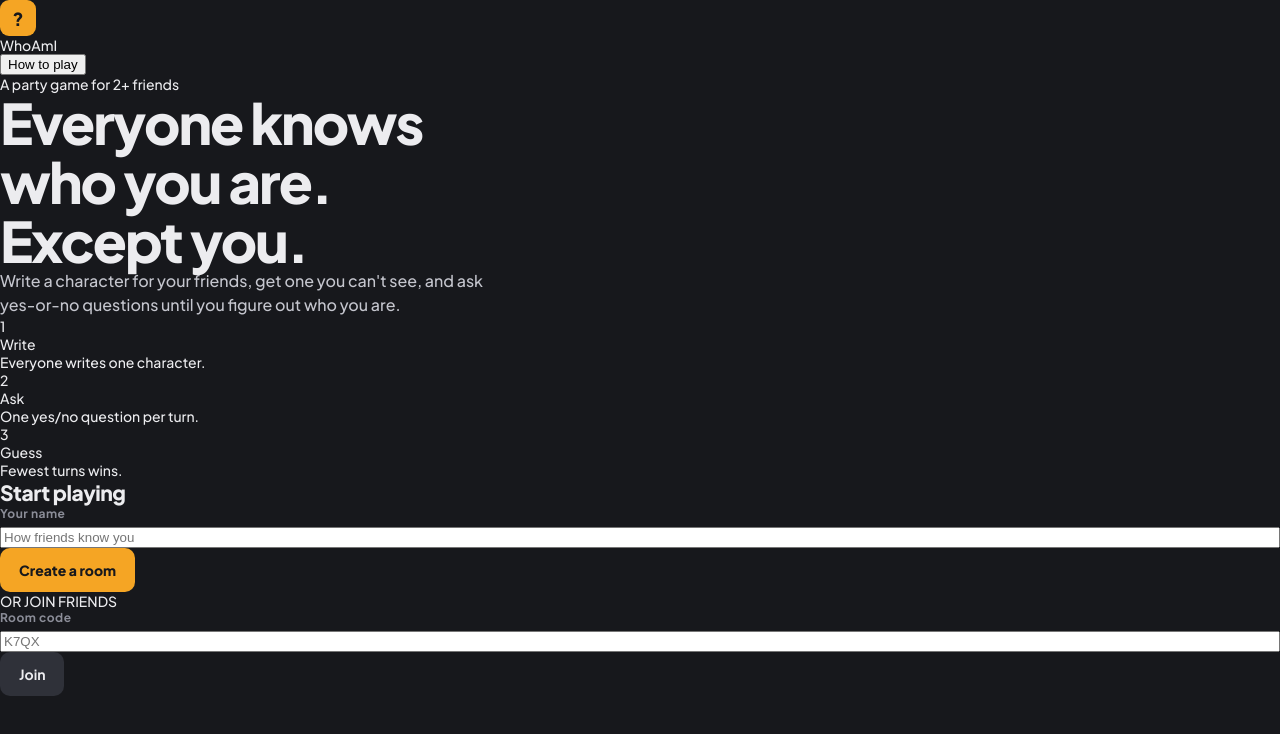
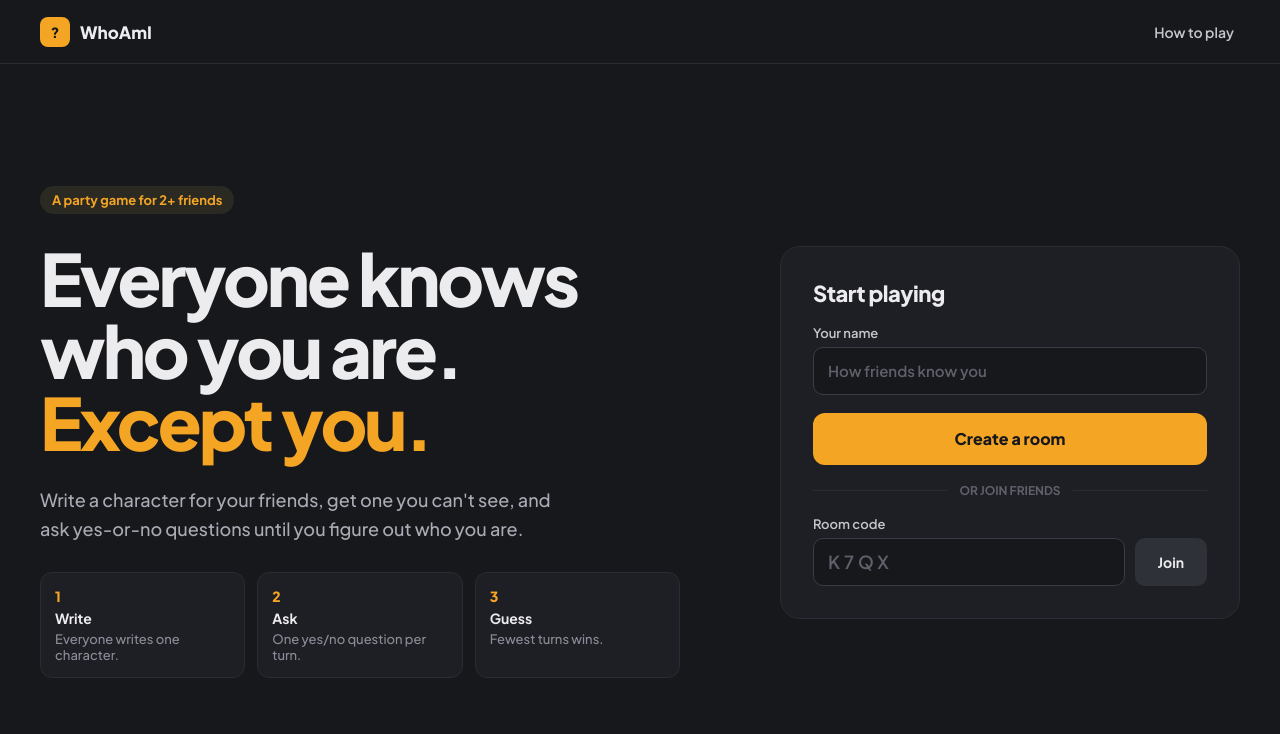
Before and after one commit to PauloDuarteOliveira/whoami, an Angular app: page /#/ in a window 1280 px wide. Shown: the top 734 px of the page. Built offline with nearby package versions, Linux system fonts and the light colour scheme.

Commit message:
style(home): apply the design styles to the home page

```diff
--- a/src/app/pages/home/home.css
+++ b/src/app/pages/home/home.css
@@ -1,57 +1,147 @@
-.home {
-  min-height: 100vh;
-  display: flex;
-  flex-direction: column;
-  align-items: center;
-  justify-content: center;
-  gap: 22px;
-  padding: 40px 16px;
-  text-align: center;
-}
-
-.brand {
+.top {
+  height: 64px;
+  padding: 0 40px;
   display: flex;
   align-items: center;
   gap: 10px;
+  border-bottom: 1px solid var(--border);
 }
 
 .logo {
-  width: 36px;
-  height: 36px;
-  border-radius: 9px;
+  width: 30px;
+  height: 30px;
+  border-radius: 8px;
   background: var(--accent);
   color: var(--bg);
   font-weight: 800;
-  font-size: 18px;
   display: flex;
   align-items: center;
   justify-content: center;
 }
 
-.name { font-weight: 800; font-size: 20px; }
+.brand { font-weight: 800; font-size: 17px; }
+
+.how {
+  margin-left: auto;
+  border: none;
+  background: none;
+  color: var(--text-2);
+  font: 600 14px var(--font);
+  cursor: pointer;
+}
+
+.how:hover { color: var(--text); }
+
+.layout {
+  min-height: calc(100vh - 64px);
+  max-width: 1280px;
+  margin: 0 auto;
+  padding: 40px;
+  display: grid;
+  grid-template-columns: minmax(0, 1fr) 460px;
+  gap: 80px;
+  align-items: center;
+}
+
+.about { display: flex; flex-direction: column; gap: 28px; }
+
+.pill {
+  align-self: flex-start;
+  padding: 6px 12px;
+  border-radius: 20px;
+  background: #2B2A22;
+  color: var(--accent);
+  font-weight: 700;
+  font-size: 13px;
+}
 
 h1 {
-  font-size: clamp(34px, 5vw, 56px);
-  letter-spacing: -2px;
-  line-height: 1.05;
+  font-size: clamp(44px, 6vw, 72px);
+  line-height: 1;
+  letter-spacing: -3px;
 }
 
+.accent { color: var(--accent); }
+
 .lead {
+  margin: 0;
   max-width: 520px;
-  margin: 0;
-  color: var(--text-2);
-  font-size: 16px;
-  line-height: 1.5;
+  font-size: 18px;
+  line-height: 1.6;
+  color: #A9ABB5;
 }
 
-.actions {
-  display: flex;
+.rules {
+  display: grid;
+  grid-template-columns: repeat(3, minmax(0, 1fr));
   gap: 12px;
-  flex-wrap: wrap;
-  justify-content: center;
+  max-width: 640px;
+  scroll-margin-top: 24px;
 }
 
-.actions .btn { height: 50px; padding: 0 26px; font-size: 15px; }
+.rule {
+  padding: 14px;
+  border-radius: 12px;
+  background: var(--surface);
+  border: 1px solid var(--border);
+}
 
-.status { margin: 0; font-size: 13px; color: var(--muted); }
-.ok { color: var(--yes); }
+.num { font-weight: 800; color: var(--accent); }
+.rule-title { font-weight: 700; margin: 4px 0; }
+.rule-text { font-size: 13px; color: var(--muted); }
+
+.play {
+  border-radius: 20px;
+  background: var(--surface);
+  border: 1px solid var(--border);
+  padding: 32px;
+  display: flex;
+  flex-direction: column;
+  gap: 18px;
+}
+
+.play h2 { font-size: 22px; }
+
+.play .field label { font-size: 13px; font-weight: 600; color: var(--text-2); letter-spacing: 0; }
+
+.box {
+  height: 48px;
+  padding: 0 14px;
+  border-radius: 10px;
+  border: 1px solid var(--border-strong);
+  background: var(--bg);
+  color: var(--text);
+  font: 600 15px var(--font);
+}
+
+.box::placeholder { color: var(--faint); }
+.box:focus { outline: none; border-color: var(--accent); }
+.box.ng-invalid.ng-touched { border-color: var(--no); }
+
+.code { font-size: 18px; letter-spacing: 4px; text-transform: uppercase; }
+
+.create { height: 52px; border-radius: 12px; font-size: 16px; }
+
+.or {
+  display: flex;
+  align-items: center;
+  gap: 12px;
+  color: var(--faint);
+  font-size: 12px;
+  font-weight: 700;
+}
+
+.or span { flex: 1; height: 1px; background: var(--border); }
+
+.join-row { display: flex; gap: 10px; align-items: flex-end; }
+.grow { flex: 1; }
+.join { height: 48px; padding: 0 22px; }
+
+@media (max-width: 960px) {
+  .layout { grid-template-columns: 1fr; gap: 40px; padding: 32px 16px; }
+  .top { padding: 0 16px; }
+}
+
+@media (max-width: 600px) {
+  .rules { grid-template-columns: 1fr; }
+}
```
